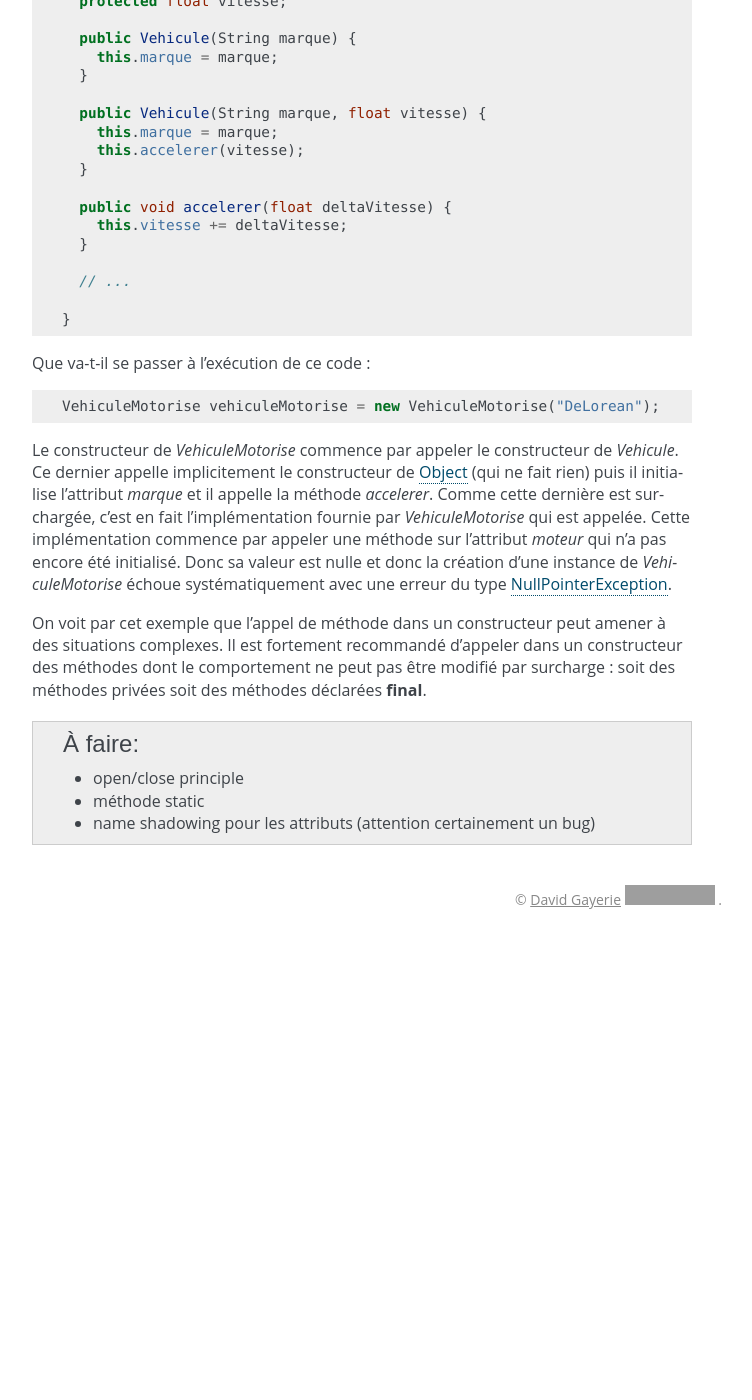
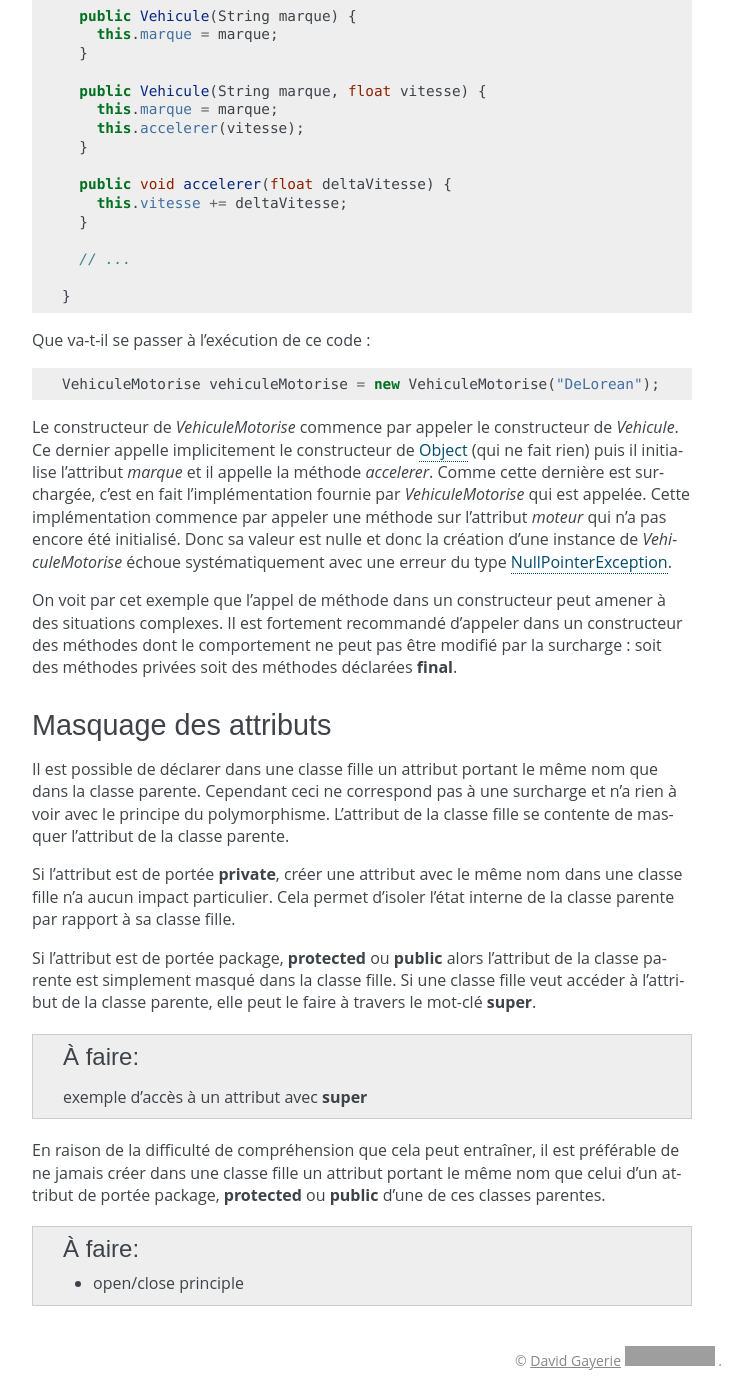
Before and after one commit to lanaflonPerso/cours-java-web, a Sphinx documentation site: the page built from source/polymorphisme.rst, in a window 1280 px wide and 1400 px high, scrolled down 8689 px. Shown: the whole window, without its empty margins (398-1150 px from the left). Built offline with Sphinx 7.4.7, drawn with Linux system fonts in a browser that asks for light colours; formulas are drawn with MathJax 3; before the commit the page ends 9628 px from its top, so only the background shows below that; some of the changed text lies outside the part shown; grey boxes are pictures that could not be loaded.

Commit message:
encore le polymorphisme

```diff
--- a/source/polymorphisme.rst
+++ b/source/polymorphisme.rst
@@ -45,7 +45,7 @@
   }
 
 
-Ces deux classes peuvent être considérées comme un spécialisation de la classe
+Ces deux classes sont une spécialisation de la classe
 *Animal*. À ce titre, elles peuvent **surcharger** (*override*) la méthode *crier*.
 
 ::
@@ -95,8 +95,8 @@
   animal.crier(); // affiche "Whouaf whouaf !"
 
 
-L'exemple de code ci-dessus montre bien que le type de le comportement de la
-méthode *crier* varie selon le type réel de l'objet que l'on utilise.
+L'exemple de code ci-dessus montre que l'implémentation de la méthode *crier*
+dépend du type réel de l'objet et non pas du type de la variable qui le référence.
 
 Une exception : les méthodes privées
 ************************************
@@ -104,7 +104,7 @@
 Les méthodes de portée **private** ne supportent pas le polymorphisme. En effet,
 une méthode de portée **private** n'est accessible uniquement que par la classe
 qui la déclare. Donc si une classe mère et une classe fille définissent une méthode
-**private** avec la même signature, il s'agit simplement pour le compilateur de
+**private** avec la même signature, le compilateur les traitera comme
 deux méthodes différentes.
 
 .. _surcharge_et_signature:
@@ -123,7 +123,7 @@
 Cependant, la méthode qui surcharge peut avoir une signature légèrement différente.
 
 Une méthode qui surcharge peut avoir une portée différente si et seulement
-si celle-ci est plus permissive que celle de la méthode surchargée. Il est donc
+si, celle-ci est plus permissive que celle de la méthode surchargée. Il est donc
 possible d'augmenter la portée de la méthode mais jamais de la réduire :
 
 * Une méthode de portée package peut être surchargée avec la portée package
@@ -131,7 +131,7 @@
 * Une méthode de portée **protected** peut être surchargée avec la portée
   **protected** ou **public**.
 * Une méthode de portée **public** ne peut être surchargée qu'avec la portée
-  **public**
+  **public**.
 
 Le changement de portée dans la surcharge sert la plupart du temps à placer
 une implémentation dans la classe parente mais à laisser les classes filles
@@ -260,11 +260,11 @@
 Le mot-clé super
 ****************
 
-Le surcharge de méthode masque la méthode de la classe parente. Cependant, nous
+La surcharge de méthode masque la méthode de la classe parente. Cependant, nous
 avons vu précédemment avec l'exemple de la méthode *reculer* que l'implémentation
 d'une classe fille a la possibilité d'appeler une méthode de la classe parente
 en utilisant le mot-clé **super**. L'appel à l'implémentation parente est très
-utile lorsque l'on veut par exemple effectuer une action avant ou après sans
+utile lorsque l'on veut effectuer une action avant et/ou après sans
 avoir besoin de dupliquer le code d'origine.
 
 ::
@@ -527,14 +527,40 @@
 
 On voit par cet exemple que l'appel de méthode dans un constructeur peut amener
 à des situations complexes. Il est fortement recommandé d'appeler dans un constructeur
-des méthodes dont le comportement ne peut pas être modifié par surcharge : soit
+des méthodes dont le comportement ne peut pas être modifié par la surcharge : soit
 des méthodes privées soit des méthodes déclarées **final**.
+
+
+Masquage des attributs
+**********************
+
+Il est possible de déclarer dans une classe fille un attribut portant
+le même nom que dans la classe parente. Cependant ceci ne correspond pas à une
+surcharge et n'a rien à voir avec le principe du polymorphisme. L'attribut de
+la classe fille se contente de masquer l'attribut de la classe parente.
+
+Si l'attribut est de portée **private**, créer une attribut avec le même nom dans
+une classe fille n'a aucun impact particulier. Cela permet d'isoler l'état
+interne de la classe parente par rapport à sa classe fille.
+
+Si l'attribut est de portée package, **protected** ou **public** alors l'attribut
+de la classe parente est simplement masqué dans la classe fille. Si une classe
+fille veut accéder à l'attribut de la classe parente, elle peut le faire à travers
+le mot-clé **super**.
+
+.. todo::
+
+  exemple d'accès à un attribut avec **super**
+
+En raison de la difficulté de compréhension que cela peut entraîner, il est
+préférable de ne jamais créer dans une classe fille un attribut portant le même
+nom que celui d'un attribut de portée package, **protected** ou **public** d'une
+de ces classes parentes.
+
 
 .. todo::
 
   * open/close principle
-  * méthode static
-  * name shadowing pour les attributs (attention certainement un bug)
 
 .. _@Override: https://docs.oracle.com/javase/8/docs/api/java/lang/Override.html
 .. _principe du ouvert/fermé: https://fr.wikipedia.org/wiki/Principe_ouvert/ferm%C3%A9
```
Also changed, not shown: other parts of source/polymorphisme.rst (+6 -6 lines).
